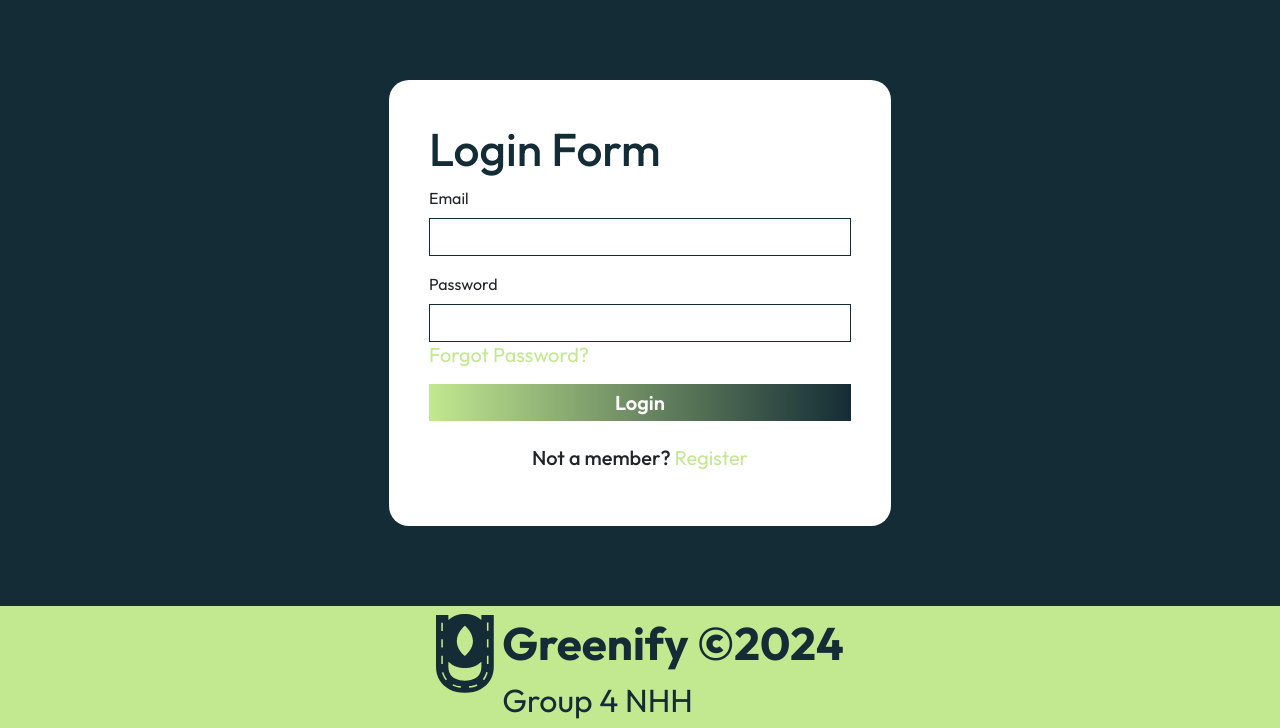
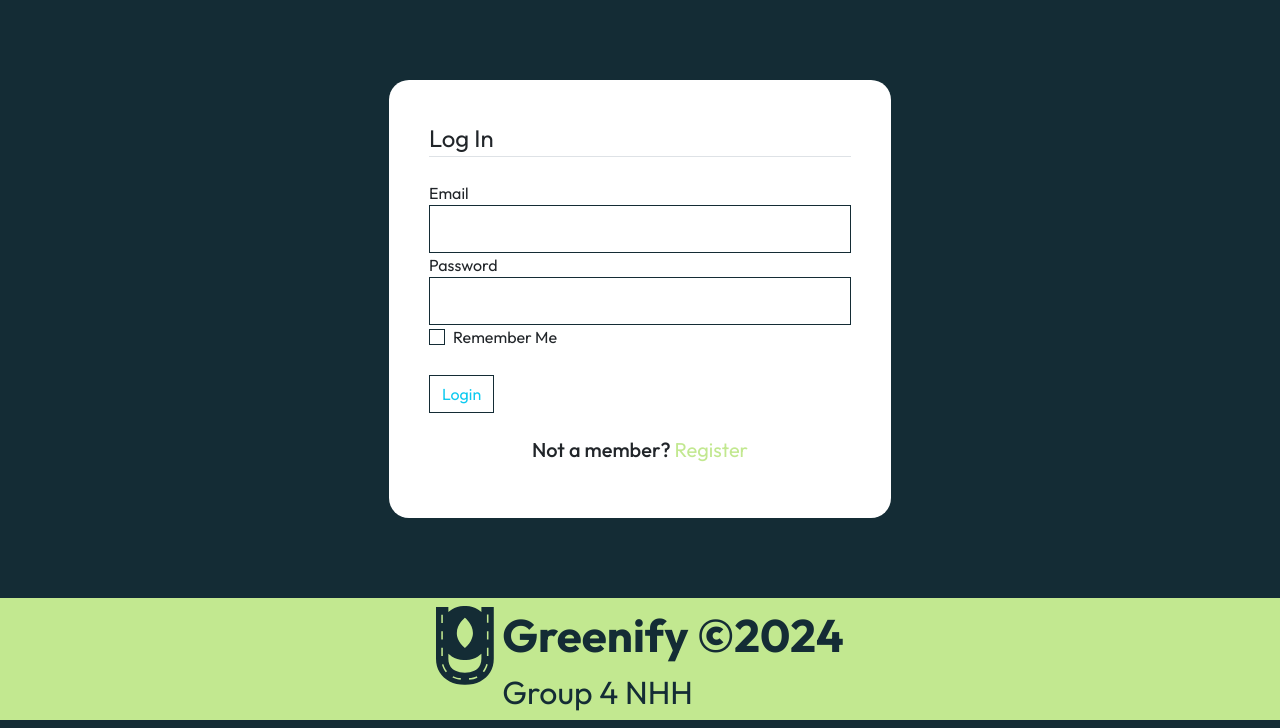
Before and after one commit to po-box40/FOR19_group4, a Flask app: page /login in a window 1280 px wide. Shown: the part 123-851 px from the top of the page. Run offline with Flask 2, Linux system fonts and the light colour scheme; parts of the project's set-up code (start-up, migrations or seed data) failed here and were passed over; some libraries are stand-ins or nearby versions.

Commit message:
Final push

```diff
--- a/capp/__init__.py
+++ b/capp/__init__.py
@@ -2,6 +2,7 @@ from flask import Flask
 from flask_sqlalchemy import SQLAlchemy
 from flask_bcrypt import Bcrypt
 from flask_login import LoginManager
+import os
 
 
 application = Flask(__name__)
--- a/capp/carbon_app/routes.py
+++ b/capp/carbon_app/routes.py
@@ -48,7 +48,7 @@ efco2 = {
     "Motorbike": {"Petrol": 0.114},
     "Bicycle": {"No Fossil Fuel": 0},
     "Walk": {"No Fossil Fuel": 0},
-}
+
     'Ferry': {
         'Passenger': {'Diesel':0.0187},
         'Driver alone': {'Diesel':0.1295},
--- a/capp/templates/layout.html
+++ b/capp/templates/layout.html
@@ -63,7 +63,11 @@
             <a class="nav-link" href="{{url_for('methodology.methodology_home')}}">Methodolgy</a>
             <a href="{{url_for('aboutUs.aboutUs_home')}}" class="nav-link"> About Us
             </a>
+            {% if current_user.is_authenticated %}
+            <a class="nav-link" href="{{url_for('user.logout')}}">Logout</a>
+            {% else %}
             <a class="nav-link" href="{{url_for('user.login')}}">Login</a>
+            {% endif %}
           </div>
         </div>
       </div>
--- a/capp/templates/user/login.html
+++ b/capp/templates/user/login.html
@@ -8,21 +8,47 @@
 <div class="container">
     <div class="row">
         <div id="loginForm" class="col-md-6 offset-md-3">
-            <h1>Login Form</h1>
-            <form method="POST">
-                <div class="mb-3">
-                    <label for="email" class="form-label">Email</label>
-                    <input type="email" class="form-control" id="email" name="email" required>
-                </div>
-                <div class="mb-3">
-                    <label for="password" class="form-label">Password</label>
-                    <input type="password" class="form-control" id="password" name="password" required>
-                    <a class="mt-3" href="#">Forgot Password?</a>
-                </div>
-
-
-
-                <button type="submit" class="btn">Login</button>
+            <form method="POST" action="">
+                {{ form.hidden_tag() }}
+                    <fieldset class="form-group">
+                        <legend class="border-bottom mb-4">Log In</legend>
+                        <div class="form-group">
+                            {{ form.email.label(class="form-control-label") }}
+                            {% if form.email.errors %}
+                                {{ form.email(class="form-control form-control-lg is-invalid") }}
+                                <div class="invalid-feedback">
+                                    {% for error in form.email.errors %}
+                                        <span>{{ error }}</span>
+                                    {% endfor %}
+                                </div>
+                            {% else %}
+                                {{ form.email(class="form-control form-control-lg") }}
+                            {% endif %}
+                        </div>
+                        <div class="form-group">
+                            {{ form.password.label(class="form-control-label") }}
+                            {% if form.password.errors %}
+                                {{ form.password(class="form-control form-control-lg is-invalid") }}
+                                <div class="invalid-feedback">
+                                    {% for error in form.password.errors %}
+                                        <span>{{ error }}</span>
+                                    {% endfor %}
+                                </div>
+                            {% else %}
+                                {{ form.password(class="form-control form-control-lg") }}
+                            {% endif %}
+                        </div>
+                        <div class="form-check">
+                            {{ form.remember(class="form-check-input",style="text-align: left;") }}
+                            {{ form.remember.label(class="form-check-label",style="text-align: left;") }}
+                        </div>
+                    </fieldset>
+                    </br>
+                    <div class="form-group">
+                        {{ form.submit(class="btn btn-outline-info") }}
+                    </div>
+                   </form>
+                </form>
 
                 <p class="mt-4">Not a member? <a href="{{url_for('user.register')}}">Register</a></p>
             </form>
--- a/capp/user/forms.py
+++ b/capp/user/forms.py
@@ -1,34 +1,32 @@
 from flask_wtf import FlaskForm
-from wtforms import StringField, PasswordField, SubmitField
-from wtforms.validators import DataRequired, Email, EqualTo, ValidationError
+from wtforms import StringField, PasswordField, SubmitField, BooleanField
+from wtforms.validators import DataRequired, Length, Email, EqualTo, ValidationError
 from capp.models import User
 
 
 class RegistrationForm(FlaskForm):
-    username = StringField("Username", validators=[DataRequired()])
-    email = StringField("Email", validators=[DataRequired(), Email()])
-    password = PasswordField("Password", validators=[DataRequired()])
-    confirm_password = PasswordField(
-        "Confirm Password", validators=[DataRequired(), EqualTo("password")]
-    )
-    submit = SubmitField("Sign Up")
+  username = StringField('Username',
+                         validators=[DataRequired(), Length(min=2, max=30)])
+  email = StringField('Email',
+                      validators=[DataRequired(), Email()])
+  password = PasswordField('Password', validators=[DataRequired()])
+  confirm_password = PasswordField('Confirm Password',
+                      validators=[DataRequired(), EqualTo('password')])
+  submit = SubmitField('Sign Up')
 
-    # validate the form data, username and email should be unique
-    # if the username or email already exists in the database, raise an error
-    def validate_username(self, username):
+  def validate_username(self, username):
         user = User.query.filter_by(username=username.data).first()
         if user:
-            raise ValidationError(
-                "That username is taken. Please choose a different one."
-            )
+            raise ValidationError('That username is taken. Please choose a different one.')
 
-    def validate_email(self, email):
-        user = User.query.filter_by(email=email.data).first()
-        if user:
-            raise ValidationError("That email is taken. Please choose a different one.")
-
+  def validate_email(self, email):
+      user = User.query.filter_by(email=email.data).first()
+      if user:
+          raise ValidationError('That email is taken. Please choose a different one.')
 
 class LoginForm(FlaskForm):
-    email = StringField("Email", validators=[DataRequired(), Email()])
-    password = PasswordField("Password", validators=[DataRequired()])
-    submit = SubmitField("Log In")
+  email = StringField('Email',
+                      validators=[DataRequired(), Email()])
+  password = PasswordField('Password', validators=[DataRequired()])
+  remember = BooleanField('Remember Me')
+  submit = SubmitField('Login')
--- a/capp/user/routes.py
+++ b/capp/user/routes.py
@@ -3,7 +3,6 @@ from capp.user.forms import RegistrationForm, LoginForm
 from capp.models import User
 from capp import db, bcrypt
 from flask_login import login_user, current_user, logout_user
-
 
 user=Blueprint('user',__name__)
 
```
Also changed, not shown: capp/templates/carbon_app/carbon_app.html (+6 -8 lines), capp/templates/methodology.html (+5 -16 lines), 1 other file.
